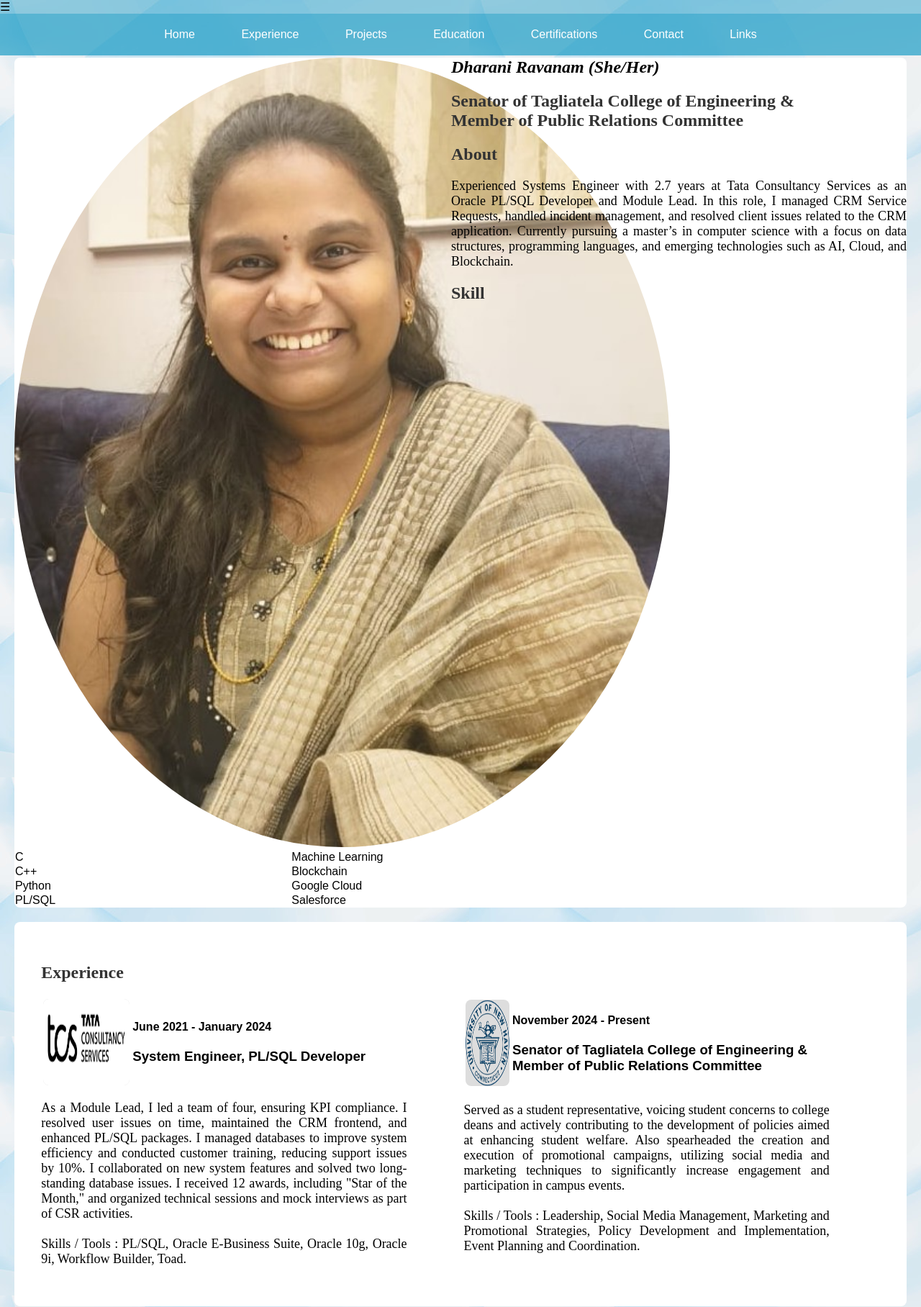
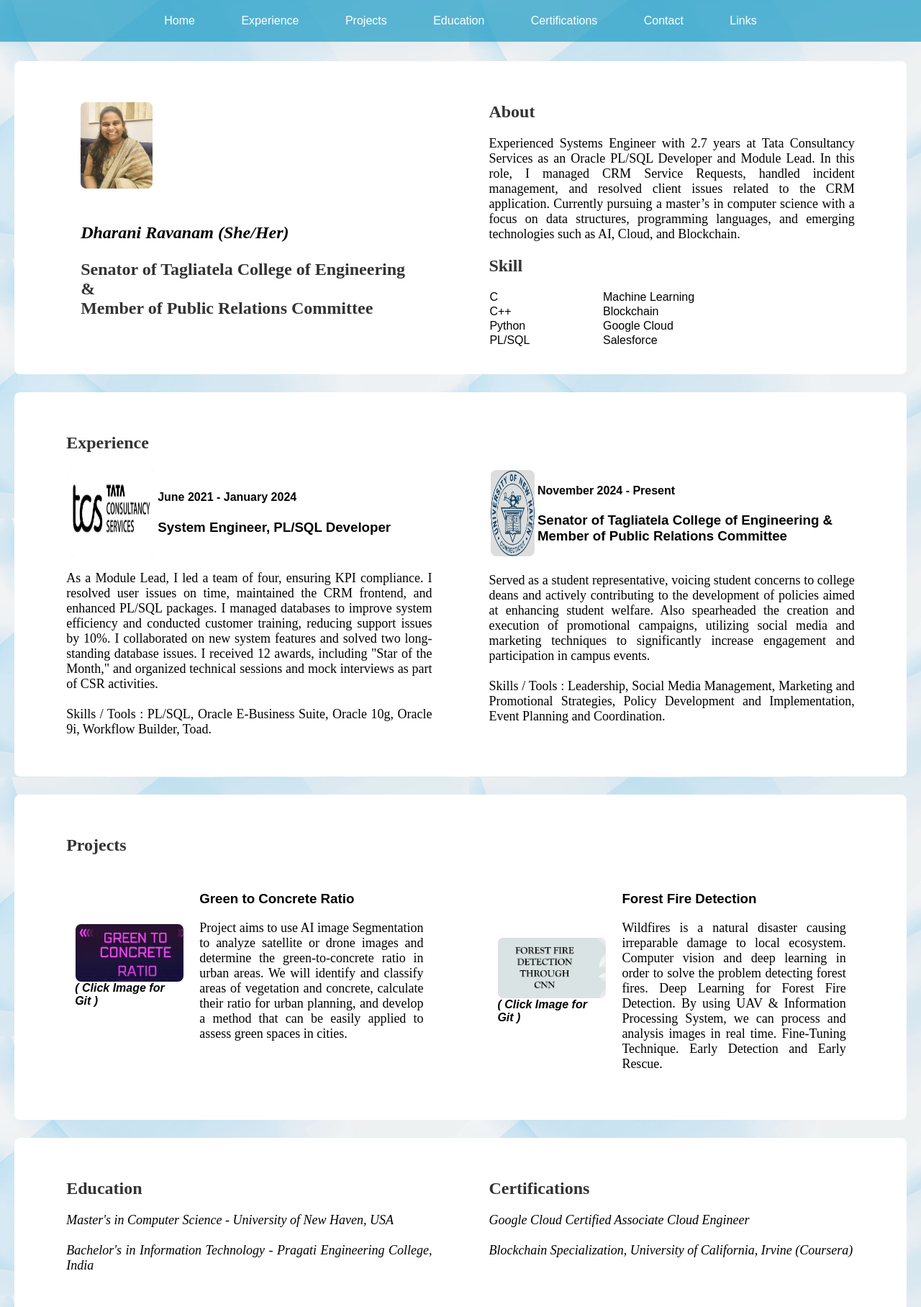
Before and after one commit to dharaniravanam/staticportfolio, a plain HTML site: page index.html in a window 1280 px wide. Shown: the top 1816 px of the page at 72% size. Drawn offline with Linux system fonts and the light colour scheme.

Commit message:
Update index.html

```diff
--- a/index.html
+++ b/index.html
@@ -7,11 +7,9 @@
     <link rel="stylesheet" href="style.css">
 </head>
 <body>
-    <main class="container">
     <header>
         <nav>
-                <div class="menu-icon" onclick="toggleMenu()">&#9776;</div>
-                <ul id="nav-links">
+            <ul>
                 <li><a href="#home">Home</a></li>
                 <li><a href="#experience">Experience</a></li>
                 <li><a href="#projects">Projects</a></li>
@@ -22,19 +20,23 @@
             </ul>
         </nav>
     </header>
-        <section id = "homebio">
-            <div id="home">
-                    <div id="profile">
+    <section id="home">
+        <div class="sidebar-container">
+            <section id="profile"  class="sidebar-item">
+                <ul>
+                    <li>
                         <div class="image-container">
                             <img src="profile.jpeg" alt="Profile Picture">
                         </div>
-                            <div>
+                    </li>
+                    <li>
                         <h1>Dharani Ravanam (She/Her)</h1>
                         <h2>Senator of Tagliatela College of Engineering & <br> Member of Public Relations Committee </h2>
-                            </div>
-                        </div>
-            </div>
-            <div id="bio">
+                    </li>
+                </ul>
+            </section>
+
+            <section id="profile"  class="sidebar-item">
                     <div class="about">
                         <h2>About</h2>
                         <p>Experienced Systems Engineer with 2.7 years at Tata Consultancy Services as an Oracle PL/SQL Developer and
@@ -63,10 +65,12 @@
                             </tr>
                         </table>
                     </div>
+            </section>
         </div>
     </section>
     <section id="experience">
-                    <div id="experience1" class="sidebar-item">
+        <div class="sidebar-container">
+                <section id="experience-item" class="sidebar-item">
                     <h2>Experience</h2>
                 <table>
                 <tr>
@@ -84,8 +88,8 @@
 
                     </p>
 
-                    </div>
-                    <div id="experience2"  class="sidebar-item">
+                </section>
+                <section id="experience-item"  class="sidebar-item">
                     <h2 id="em">.</h2>
                     <table>
                         <tr>
@@ -101,16 +105,19 @@
                     <p> Served as a student representative, voicing student concerns to college deans and actively contributing to the development of policies aimed at enhancing student welfare. Also spearheaded the creation and execution of promotional campaigns, utilizing social media and marketing techniques to significantly increase engagement and participation in campus events.<br><br>
                         Skills / Tools : Leadership, Social Media Management, Marketing and Promotional Strategies, Policy Development and Implementation, Event Planning and Coordination.
                     </p>
+                </section>
         </div>
     </section>
     <section id="projects">
-                        <div id="project1"  class="sidebar-item">
+
+        <div class="sidebar-container">
+                    <section id="project-item"  class="sidebar-item">
                         <h2>Projects</h2>
                         <table>
                             <tr>
                             <td>
-                                    <a href="https://github.com/dharaniravanam/Green-to-Concrete_Ratio"><img src="project1.png" alt="Project"></a><br>
-
+                                <a href="https://github.com/dharaniravanam/Green-to-Concrete_Ratio"><img src="project1.png" alt="Project"></a>
+                                <b><i>( Click Image for Git )</i></b>
                             </td>
                             <td>
                                 <h3>Green to Concrete Ratio</h3>
@@ -118,13 +125,14 @@
                             </td>
                             </tr>
                         </table>
-                        </div>
-                        <div id="project2"  class="sidebar-item">
+                    </section>
+                    <section id="project-item"  class="sidebar-item">
                         <h2 id="em">.</h2>
                         <table>
                             <tr>
                                 <td>
-                                        <a href="https://github.com/dharaniravanam/forest_fire_detection"><img src="project2.png" alt="Project"></a><br>
+                                    <a href="https://github.com/dharaniravanam/forest_fire_detection"><img src="project2.png" alt="Project"></a>
+                                    <b><i>( Click Image for Git )</i></b>
                                 </td>
                                 <td>
                                 <h3>Forest Fire Detection</h3>
@@ -132,49 +140,50 @@
                                 </td>
                             </tr>
                         </table>
+                    </section>
         </div>
     </section>
     <section id="education_certifications">
-            <div id="education">
+        <div class="sidebar-container">
+                <section id="education" class="sidebar-item">
                     <h2>Education</h2>
                     <p><i>Master's in Computer Science - University of New Haven, USA<br><br>
                         Bachelor's in Information Technology - Pragati Engineering College, India</i></p>
-                        </div>
+                </section>
 
-            <div id="certifications">
+                <section id="certifications" class="sidebar-item">
                     <h2>Certifications</h2>
                     <p><i>Google Cloud Certified Associate Cloud Engineer<br><br>
                     Blockchain Specialization, University of California, Irvine (Coursera)</i></p>
+                </section>
         </div>
     </section>
     <section id="contact_links">
-            <div id="contact">
+        <div class="sidebar-container">
+
+            <section id="contact" class="sidebar-item">
                 <h2>Contact</h2>
                 <p>Email: drava1@unh.newhaven.edu <br>
                     Phone: +1 (203) 999-3123 <br>
                     LinkedIn: <a href="https://in.linkedin.com/in/dharaniravanam9" target="_blank">LinkedIn Profile</a>
                 </p>
-                    </div>
+            </section>
 
-            <div id="links">
+            <section id="links" class="sidebar-item">
                 <h2>Links</h2>
                     <a href="https://github.com/dharaniravanam" target="_blank">GitHub</a><br>
                     <a href="https://partner.cloudskillsboost.google/public_profiles/a37b3858-a492-45fa-954c-5e732ab759e1" target="_blank">Google Cloud Skill Profile</a><br>
                     <a href="https://www.salesforce.com/trailblazer/dharaniravanam" target="_blank">Salesforce</a><br>
                     <a href="https://in.linkedin.com/in/dharaniravanam9" target="_blank">LinkedIn</a><br>
                     <a href="Dharani_resume_L_1.pdf" target="_blank">Resume PDF</a><br>
+            </section>
+
         </div>
     </section>
     <footer>
         Every detail shared in this portfolio is accurate and reflects my genuine experience and knowledge @dharaniravanam
     </footer>
 
-    </main>
-    <script>
-        function toggleMenu() {
-            const navLinks = document.getElementById("nav-links");
-            navLinks.classList.toggle("active");
-        }
-    </script>
+
 </body>
 </html>
```
Lines whose indentation alone changed are shown as unchanged.
